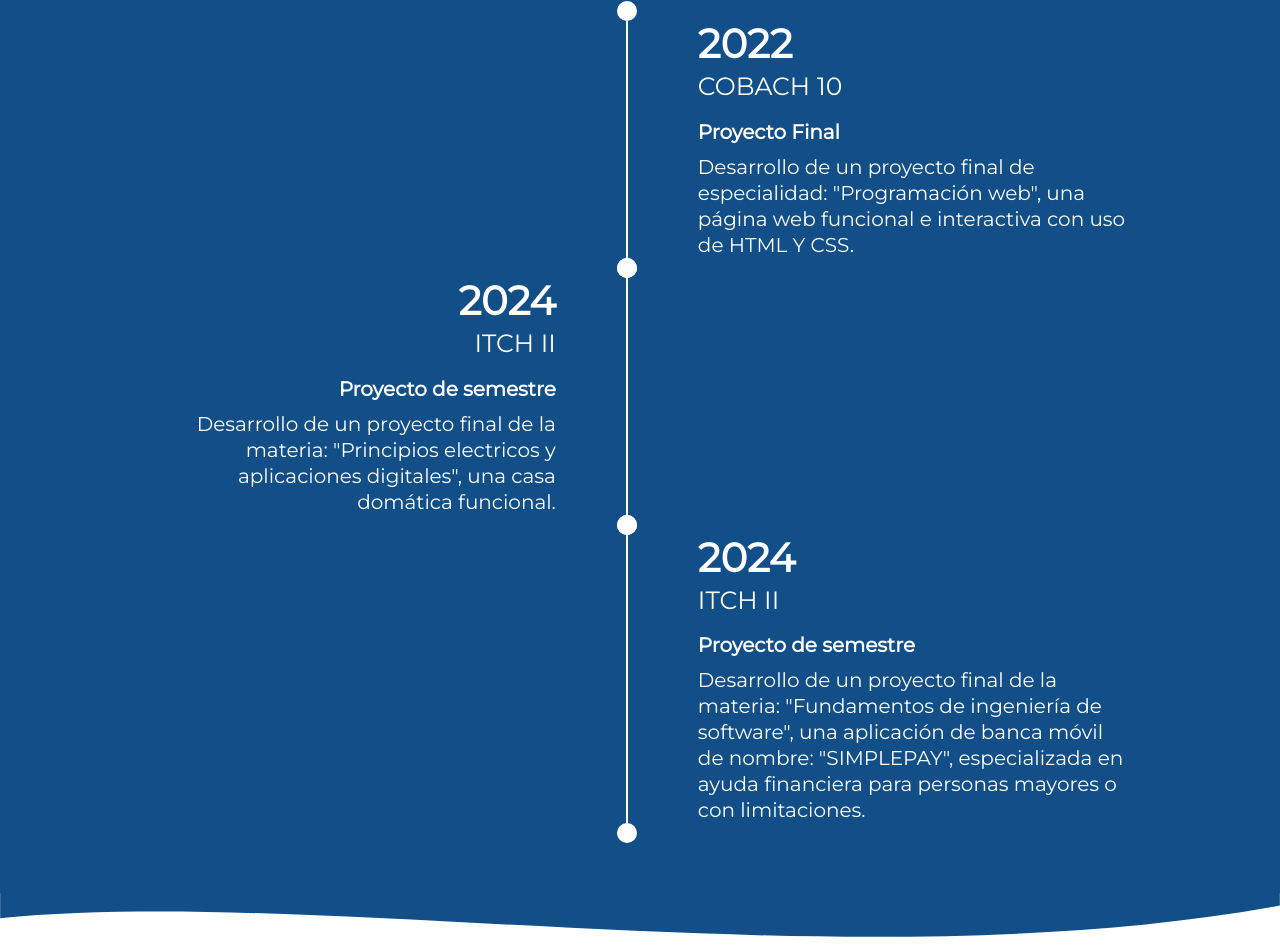
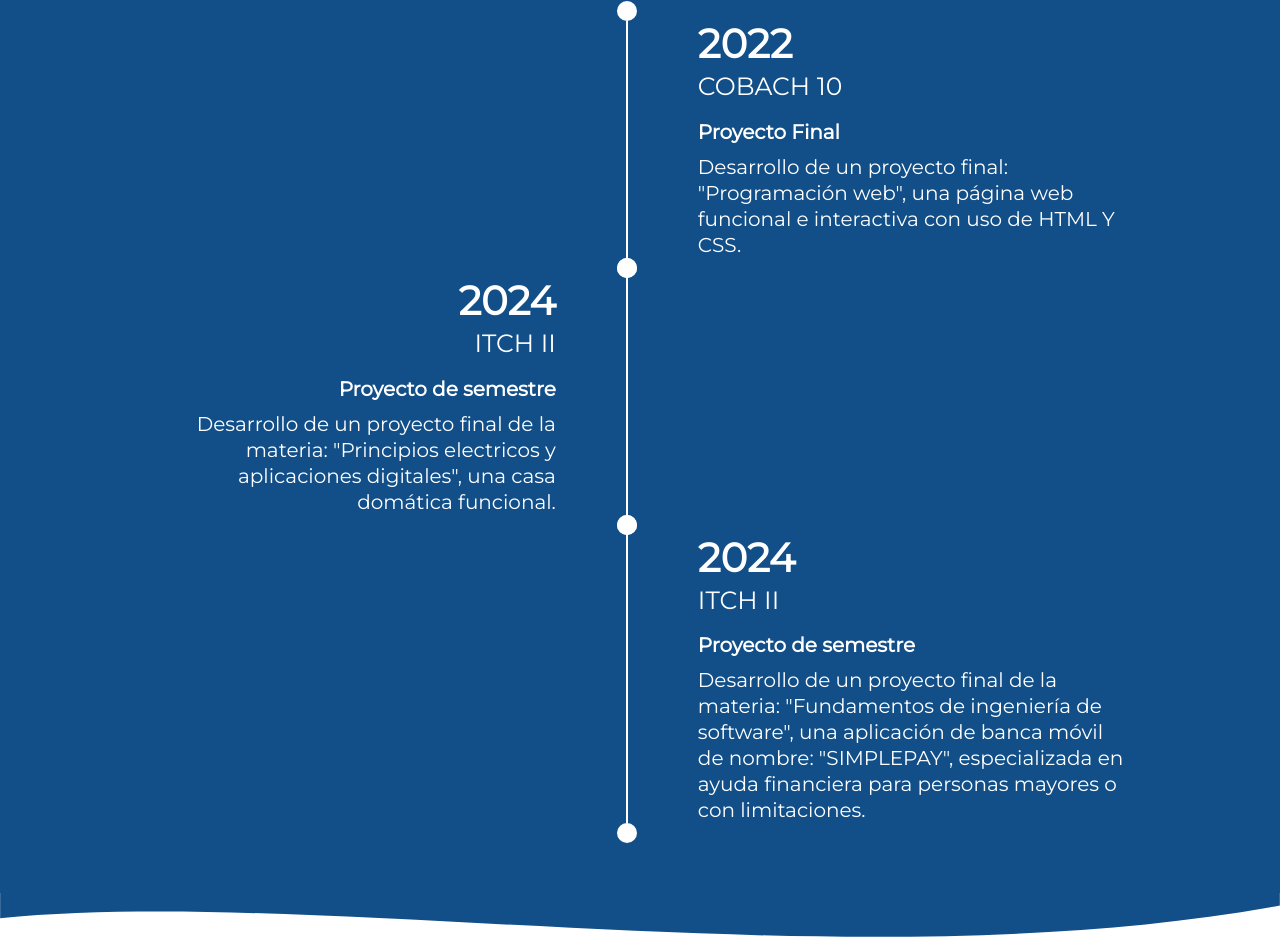
Before and after one commit to YessPuentes12/CV-YESS, a plain HTML site: page index.html in a window 1280 px wide. Shown: the part 824-1775 px from the top of the page. Drawn offline with nearby package versions, Linux system fonts and the light colour scheme.

Commit message:
modificada la seccion de experiencia

```diff
--- a/index.html
+++ b/index.html
@@ -91,7 +91,7 @@
             <div class="experience-place">COBACH 10</div>
             <div class="experience-position">Proyecto Final</div>
             <div class="experience-description">
-              Desarrollo de un proyecto final de especialidad: "Programación
+              Desarrollo de un proyecto final: "Programación
               web", una página web funcional e interactiva con uso de HTML Y
               CSS.
             </div>
```
